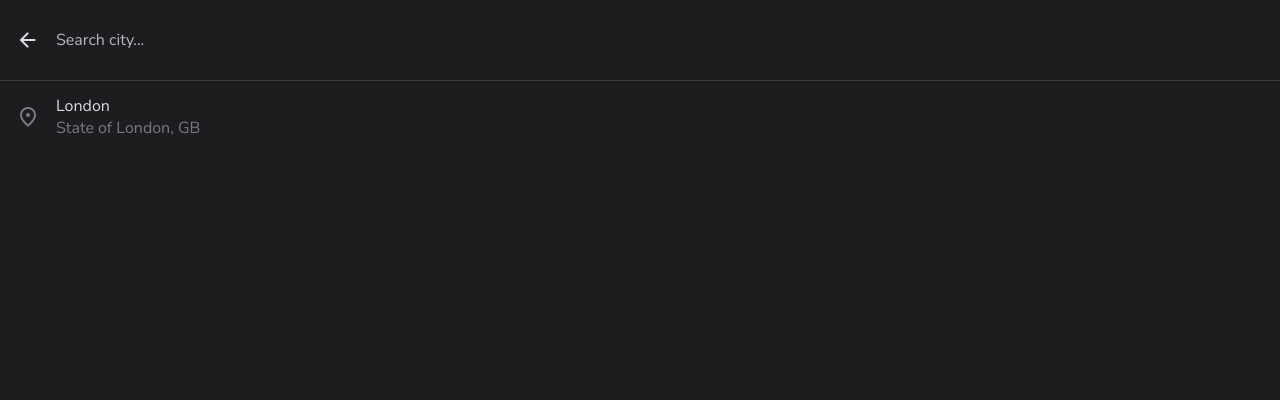
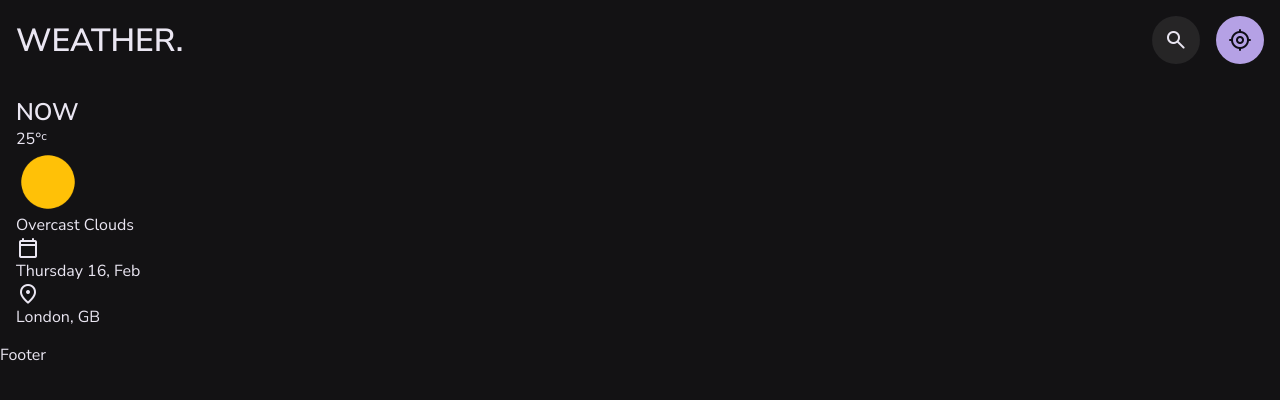
Before and after one commit to RavinduKavinda/weather-app, a React (Create React App) app: page / in a window 1280 px wide. Shown: the top 400 px of the page. Built offline with nearby package versions, Linux system fonts and the light colour scheme.

Commit message:
current weather section create

```diff
--- a/src/components/Header/Header.jsx
+++ b/src/components/Header/Header.jsx
@@ -9,7 +9,7 @@ const Header = () => {
           WEATHER.
         </h1>
 
-        <div className="search-view active">
+        <div className="search-view">
 
           <div className="search-wrapper">
             <input
--- a/src/components/Main/Main.jsx
+++ b/src/components/Main/Main.jsx
@@ -1,8 +1,56 @@
 import React from 'react'
+import "./main.css";
+import icon from "./../../assets/images/weather_icons/01d.png";
 
 const Main = () => {
   return (
-    <div>Main</div>
+    <main>
+      <article className="container">
+        <div className="content-left">
+          {/* Searching Place Weather */}
+          <section className="section current-weather" aria-label='current weather'>
+
+            <div className="card card-lg current-weather-card">
+              <h2 className="title-2 card-title">
+                NOW
+              </h2>
+
+              <div className="weapper">
+                <p className="heading">
+                  25&deg;<sup>c</sup>
+                </p>
+
+                <img src={icon} alt="" className="weather-icon" />
+              </div>
+
+              <p className="body-3">
+                Overcast Clouds
+              </p>
+
+              <ul className="meta-list">
+                <li className="meta-item">
+                  <span class="m-icon">calendar_today</span>
+
+                  <p className="title-3 meta-text">
+                    Thursday 16, Feb
+                  </p>
+                </li>
+
+                <li className="meta-item">
+                  <span class="m-icon">location_on</span>
+
+                  <p className="title-3 meta-text">
+                    London, GB
+                  </p>
+                </li>
+
+              </ul>
+            </div>
+
+          </section>
+        </div>
+      </article>
+    </main>
   )
 }
 
--- /dev/null
+++ b/src/components/Main/main.css
@@ -0,0 +1,4 @@
+.weather-icon {
+    width: 64px;
+    height: 64px;
+}
```
